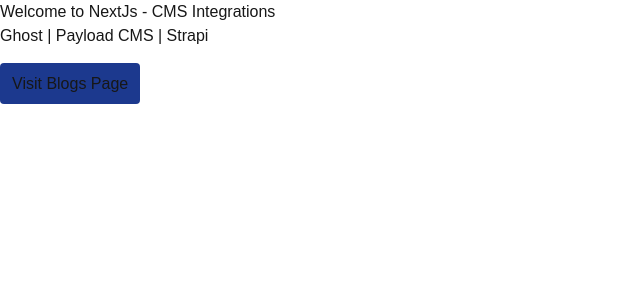
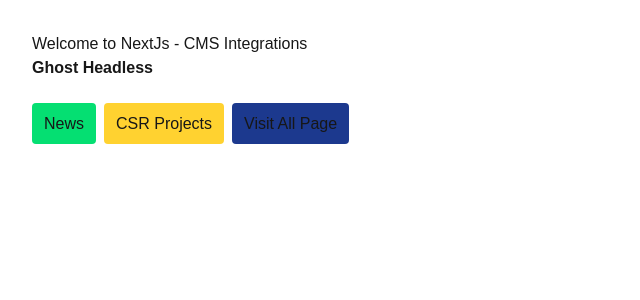
Before and after one commit to ashandimantha2000/nextjs-cms, a Next.js app: page / in a window 1280 px wide. Shown: the top 300 px of the page, without its empty margins (0-640 px from the left). Built offline with nearby package versions, Linux system fonts and the light colour scheme.

Commit message:
chore: update home page

```diff
--- a/src/app/page.tsx
+++ b/src/app/page.tsx
@@ -1,12 +1,22 @@
-import Link from 'next/link'
+import Link from "next/link";
 
 export default function page() {
   return (
-    <div>
+    <div className="m-8">
       <h1>Welcome to NextJs - CMS Integrations</h1>
-      <h2>Ghost | Payload CMS | Strapi</h2>
-      <br />
-      <Link href="/blog" className='bg-blue-900 p-3 rounded-sm'>Visit Blogs Page</Link>
+      <h2 className="mb-8 font-bold">Ghost Headless</h2>
+
+      <Link href="/news" className="bg-green-400 p-3 rounded-sm mr-2">
+        News
+      </Link>
+
+      <Link href="/news" className="bg-amber-300 p-3 rounded-sm mr-2">
+        CSR Projects
+      </Link>
+
+      <Link href="/blog" className="bg-blue-900 p-3 rounded-sm mr-2">
+        Visit All Page
+      </Link>
     </div>
   );
 }
```
